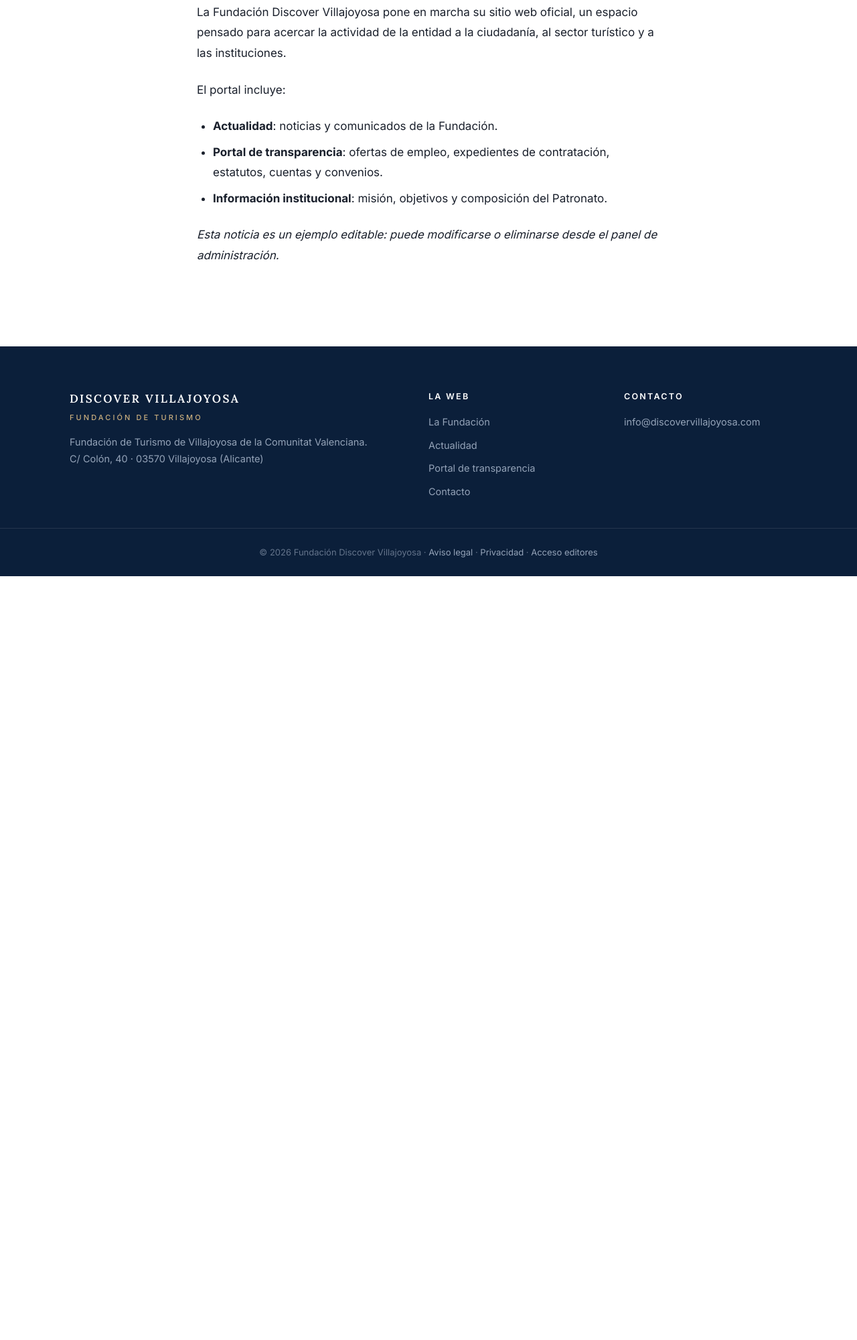
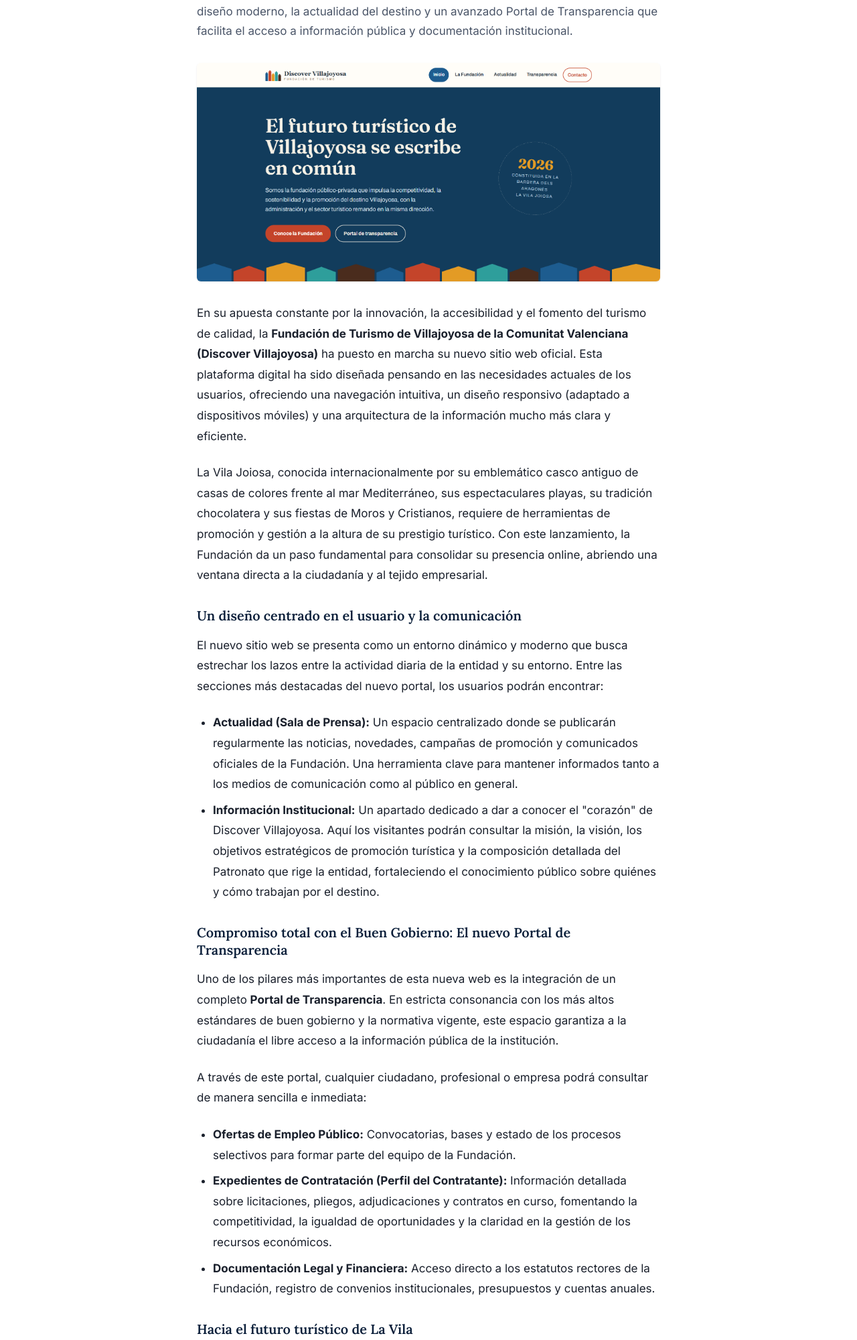
Before and after one commit to BigDataHosbec/discover-villajoyosa, an Eleventy site: page content/noticias/2026-07-15-nueva-web.md in a window 1280 px wide. Shown: the part 395-2395 px from the top of the page at 67% size. Before the commit the page ends 1255 px from the top, so only its background shows below. Built offline with nearby package versions, Linux system fonts and the light colour scheme; Eleventy itself is replaced by a stand-in of ours; files that its build step writes are made by us from their sources.

Commit message:
Update noticia “2026-07-15-nueva-web”

```diff
--- a/content/noticias/2026-07-15-nueva-web.md
+++ b/content/noticias/2026-07-15-nueva-web.md
@@ -1,15 +1,33 @@
 ---
 title: La Fundación Discover Villajoyosa estrena su web oficial
 date: 2026-07-15
-resumen: El nuevo portal reúne la actualidad de la Fundación y un portal de transparencia con las ofertas de empleo, la contratación y la documentación institucional.
-imagen: ""
+resumen: El renovado espacio digital nace con el firme objetivo de acercar la institución a los ciudadanos, profesionales del sector turístico y administraciones. El portal integra un diseño moderno, la actualidad del destino y un avanzado Portal de Transparencia que facilita el acceso a información pública y documentación institucional.
+imagen: /uploads/pasted-image-1784112245034.png
 ---
-La Fundación Discover Villajoyosa pone en marcha su sitio web oficial, un espacio pensado para acercar la actividad de la entidad a la ciudadanía, al sector turístico y a las instituciones.
 
-El portal incluye:
+En su apuesta constante por la innovación, la accesibilidad y el fomento del turismo de calidad, la **Fundación de Turismo de Villajoyosa de la Comunitat Valenciana (Discover Villajoyosa)** ha puesto en marcha su nuevo sitio web oficial. Esta plataforma digital ha sido diseñada pensando en las necesidades actuales de los usuarios, ofreciendo una navegación intuitiva, un diseño responsivo (adaptado a dispositivos móviles) y una arquitectura de la información mucho más clara y eficiente.
 
-- **Actualidad**: noticias y comunicados de la Fundación.
-- **Portal de transparencia**: ofertas de empleo, expedientes de contratación, estatutos, cuentas y convenios.
-- **Información institucional**: misión, objetivos y composición del Patronato.
+La Vila Joiosa, conocida internacionalmente por su emblemático casco antiguo de casas de colores frente al mar Mediterráneo, sus espectaculares playas, su tradición chocolatera y sus fiestas de Moros y Cristianos, requiere de herramientas de promoción y gestión a la altura de su prestigio turístico. Con este lanzamiento, la Fundación da un paso fundamental para consolidar su presencia online, abriendo una ventana directa a la ciudadanía y al tejido empresarial.
 
-*Esta noticia es un ejemplo editable: puede modificarse o eliminarse desde el panel de administración.*
+### Un diseño centrado en el usuario y la comunicación
+
+El nuevo sitio web se presenta como un entorno dinámico y moderno que busca estrechar los lazos entre la actividad diaria de la entidad y su entorno. Entre las secciones más destacadas del nuevo portal, los usuarios podrán encontrar:
+
+- **Actualidad (Sala de Prensa):** Un espacio centralizado donde se publicarán regularmente las noticias, novedades, campañas de promoción y comunicados oficiales de la Fundación. Una herramienta clave para mantener informados tanto a los medios de comunicación como al público en general.
+- **Información Institucional:** Un apartado dedicado a dar a conocer el "corazón" de Discover Villajoyosa. Aquí los visitantes podrán consultar la misión, la visión, los objetivos estratégicos de promoción turística y la composición detallada del Patronato que rige la entidad, fortaleciendo el conocimiento público sobre quiénes y cómo trabajan por el destino.
+
+### Compromiso total con el Buen Gobierno: El nuevo Portal de Transparencia
+
+Uno de los pilares más importantes de esta nueva web es la integración de un completo **Portal de Transparencia**. En estricta consonancia con los más altos estándares de buen gobierno y la normativa vigente, este espacio garantiza a la ciudadanía el libre acceso a la información pública de la institución.
+
+A través de este portal, cualquier ciudadano, profesional o empresa podrá consultar de manera sencilla e inmediata:
+
+- **Ofertas de Empleo Público:** Convocatorias, bases y estado de los procesos selectivos para formar parte del equipo de la Fundación.
+- **Expedientes de Contratación (Perfil del Contratante):** Información detallada sobre licitaciones, pliegos, adjudicaciones y contratos en curso, fomentando la competitividad, la igualdad de oportunidades y la claridad en la gestión de los recursos económicos.
+- **Documentación Legal y Financiera:** Acceso directo a los estatutos rectores de la Fundación, registro de convenios institucionales, presupuestos y cuentas anuales.
+
+### Hacia el futuro turístico de La Vila
+
+_"Este nuevo portal no es solo una página de información corporativa; es una herramienta viva de gestión, de promoción y, sobre todo, de transparencia. Nos permite ser más accesibles, más cercanos y más eficaces en nuestro objetivo de consolidar a Villajoyosa como un destino turístico inteligente y de referencia en la Costa Blanca"_, destacan los promotores de la iniciativa.
+
+La Fundación Discover Villajoyosa invita a todos los vecinos, profesionales del sector y visitantes a explorar la nueva web, navegar por sus secciones y hacer uso de este nuevo canal de comunicación y transparencia institucional.
```
